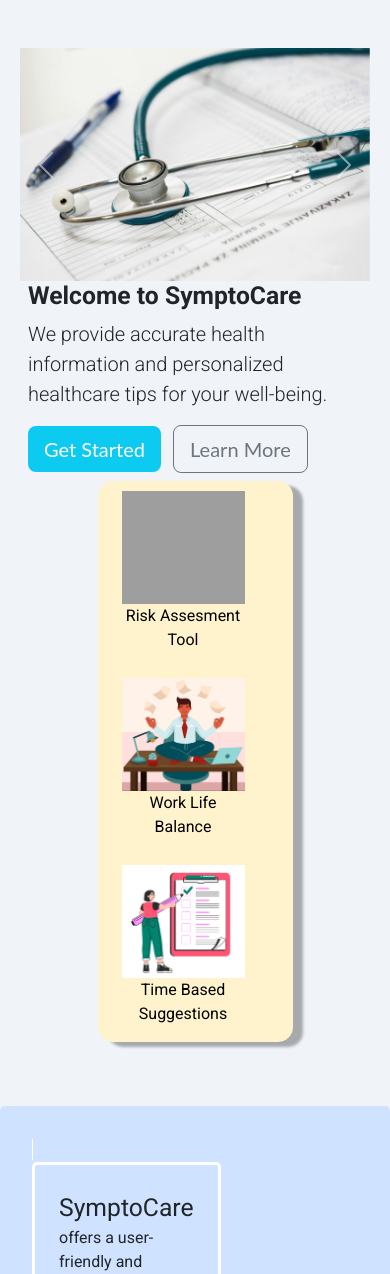
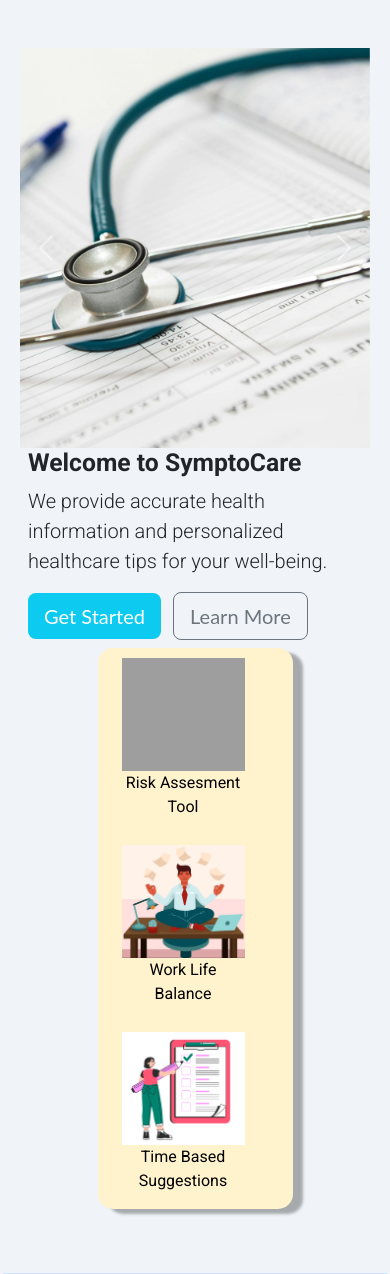
Before and after one commit to hridoy667/hosting2, a Django app: page / in a window 390 px wide. Shown: the part 66-1340 px from the top of the page. Run offline with Django 5.2, Linux system fonts and the light colour scheme; some libraries are stand-ins or nearby versions; grey boxes are pictures that could not be loaded.

Commit message:
Update index.html

```diff
--- a/templates/Landing/index.html
+++ b/templates/Landing/index.html
@@ -1,6 +1,6 @@
 {% extends 'common_codes/base.html' %}
 {% load static %}
-{% block title %}Welcome to Symptocare{% endblock %}
+{% block title %}A Symptom To Care Health Solutions{% endblock %}
 {% block main %}
         <style>
           body {
@@ -76,6 +76,11 @@
             border: 3px solid white;
             border-radius: 5px;
         }
+        .fixed-height {
+            height: 400px;
+            object-fit: cover;
+          }
+
 
         @media(max-width:768px){
             .content>img{
@@ -89,8 +94,19 @@
 
             }
             .toast-container {
-                width: 50%
+                width: 70%
             }
+            .toast-container {
+                position: fixed;
+                top: 80px;
+                left: 50%;
+                transform: translate(-50%);
+                z-index: 10;
+            }
+            .custom-div {
+                background-color: transparent;
+                text-color: black;
+              }
         }
         </style>
         <!-- Welcome Section -->
@@ -104,22 +120,23 @@
               <button type="button" class="btn-close btn-close-white me-2 m-auto" data-bs-dismiss="toast" aria-label="Close"></button>
           </div>
       </div>
+
   </div>
 
-      <div class="container ">
+      <div class="container col-14">
             <div class="row align-items-center p-2">
               <!-- Carousel on the Left -->
               <div class="col-md-6">
                 <div id="carouselExampleAutoplaying" class="carousel slide custom-carousel" data-bs-ride="carousel" data-bs-interval="2000">
                     <div class="carousel-inner">
                         <div class="carousel-item active">
-                            <img src="{% static 'images/c1.jpg' %}" class="d-block w-100" alt="Carousel Image 1">
+                            <img src="{% static 'images/c1.jpg' %}" class="d-block w-100 fixed-height" alt="Carousel Image 1">
                         </div>
                         <div class="carousel-item">
-                            <img src="{% static 'images/c2.jpg' %}" class="d-block w-100" alt="Carousel Image 2">
+                            <img src="{% static 'images/c2.jpg' %}" class="d-block w-100 fixed-height" alt="Carousel Image 2">
                         </div>
                         <div class="carousel-item">
-                            <img src="{% static 'images/symptom_checker.jpg' %}" class="d-block w-100" alt="Carousel Image 3">
+                            <img src="{% static 'images/symptom_checker.jpg' %}" class="d-block w-100 fixed-height" alt="Carousel Image 3">
                         </div>
                     </div>
                     <button class="carousel-control-prev" type="button" data-bs-target="#carouselExampleAutoplaying" data-bs-slide="prev">
@@ -148,7 +165,7 @@
 
            <!-- Features Section -->
 
-           <div class="features bg-warning-subtle container-fluid">
+           <div class="features bg-warning-subtle container-fluid col-md-10 col-sm-12">
             <div class=" container-sm row justify-content-center text-light">
                 <div class="col-md-4 text-center">
                     <div class="box">
@@ -197,7 +214,7 @@
         <div class="container-sm d-flex align-items-center color1 content">
             <div class="flex-grow-1">
                 <p class="m-0 p-4 text-start border1 p-4">
-                  <span class="fs-2 bold">SymptoCare</span>assists users in maintaining a balanced lifestyle through its integrated Work-Life Balance feature.This feature helps users plan their daily tasks by incorporating notifications for Deep Work Sessions and Nap Sessions, ensuring they stay productive and rejuvenated throughout the day.Users can focus on their work schedules, set priorities, and manage time more efficiently with guided deep work notifications, while restorative nap reminders boost cognitive function and energy levels. This feature ensures that users maintain a healthy balance between their personal and professional life, which is critical for overall health and well-being.
+                  <span class="fs-2 bold">SymptoCare</span><br>assists users in maintaining a balanced lifestyle through its integrated Work-Life Balance feature.This feature helps users plan their daily tasks by incorporating notifications for Deep Work Sessions and Nap Sessions, ensuring they stay productive and rejuvenated throughout the day.Users can focus on their work schedules, set priorities, and manage time more efficiently with guided deep work notifications, while restorative nap reminders boost cognitive function and energy levels. This feature ensures that users maintain a healthy balance between their personal and professional life, which is critical for overall health and well-being.
                 </p>
             </div>
             <img src="{% static 'images/td1.jpg' %}" class="rounded float-start img-d ms-3" alt="">
```
